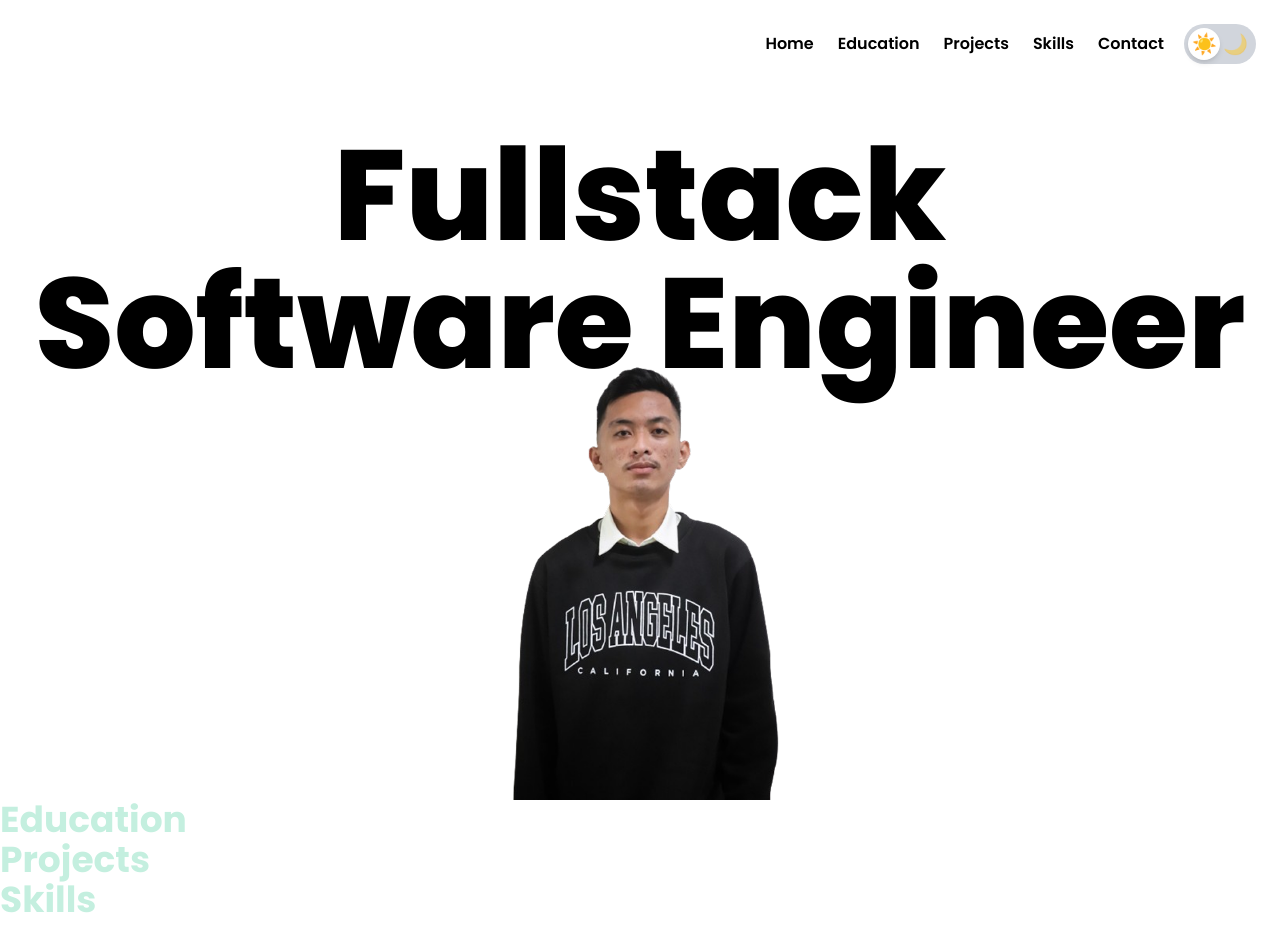
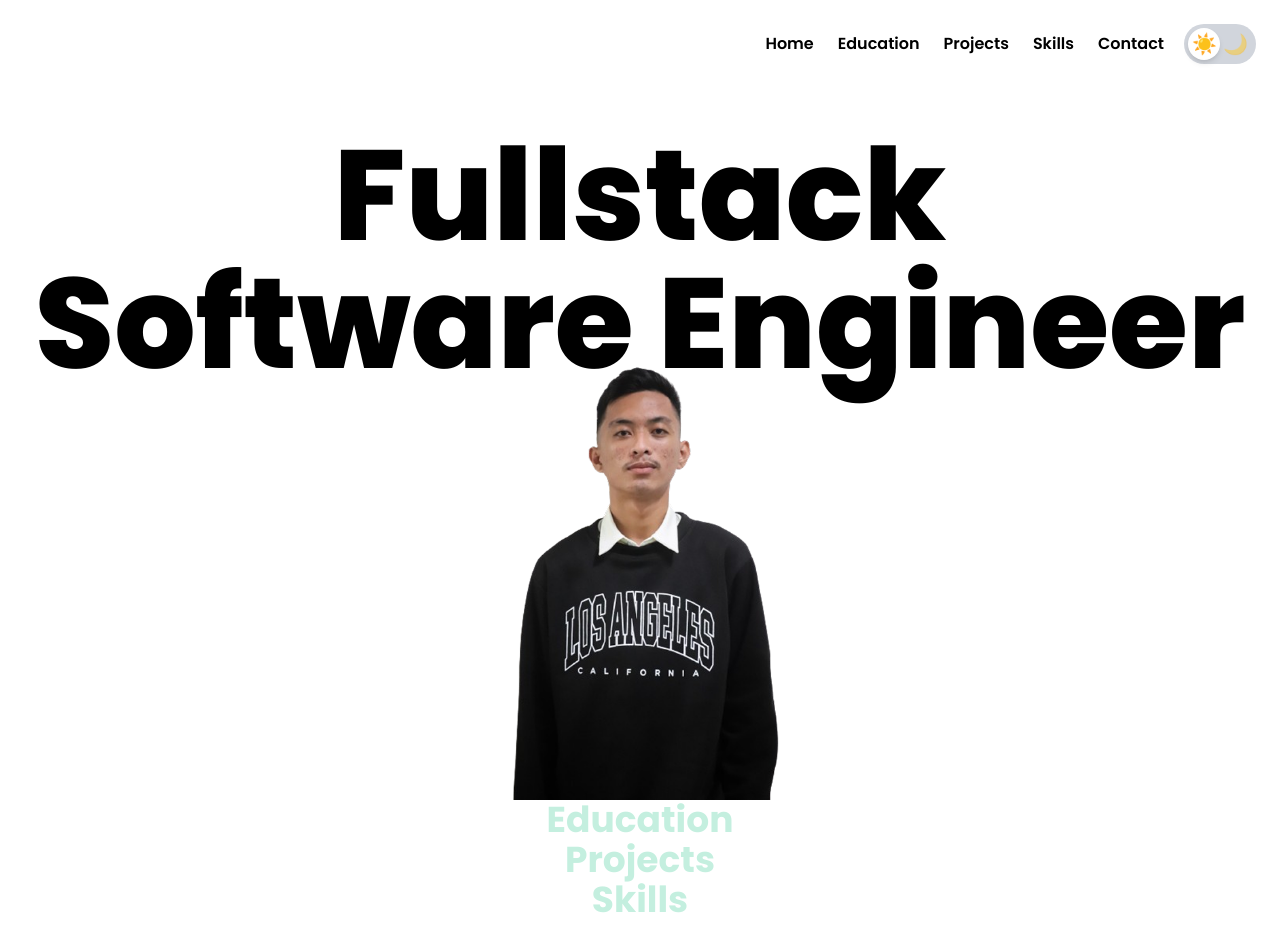
Before and after one commit to httperror505/ModernPortfolio, a React (Vite) app: page / in a window 1280 px wide. Built offline with nearby package versions, Linux system fonts and the light colour scheme.

Commit message:
Centered text

```diff
--- a/src/components/Education.jsx
+++ b/src/components/Education.jsx
@@ -4,7 +4,7 @@ export default function Education () {
 
     return (
         <section id="education" className="">
-            <h2 className="text-4xl font-bold text-[#c4efdf] Poppins">Education</h2>
+            <h2 className="text-4xl font-bold text-[#c4efdf] Poppins text-center">Education</h2>
             <div className="flex flex-wrap -mx-4">
                 <div className="w-1/3 px-4">
 
--- a/src/components/Projects.jsx
+++ b/src/components/Projects.jsx
@@ -4,7 +4,7 @@ export default function Projects () {
 
     return (
         <section id="projects" className="">
-            <h2 className="text-4xl font-bold text-[#c4efdf] Poppins">Projects</h2>
+            <h2 className="text-4xl font-bold text-[#c4efdf] Poppins text-center">Projects</h2>
             <div className="flex flex-wrap -mx-4">
                 <div className="w-1/3 px-4">
 
--- a/src/components/Skills.jsx
+++ b/src/components/Skills.jsx
@@ -4,7 +4,7 @@ export default function Skills () {
 
     return (
         <section id="skills" className="">
-            <h2 className="text-4xl font-bold text-[#c4efdf] Poppins">Skills</h2>
+            <h2 className="text-4xl font-bold text-[#c4efdf] Poppins text-center">Skills</h2>
             <div className="flex flex-wrap -mx-4">
                 <div className="w-1/3 px-4">
 
```
